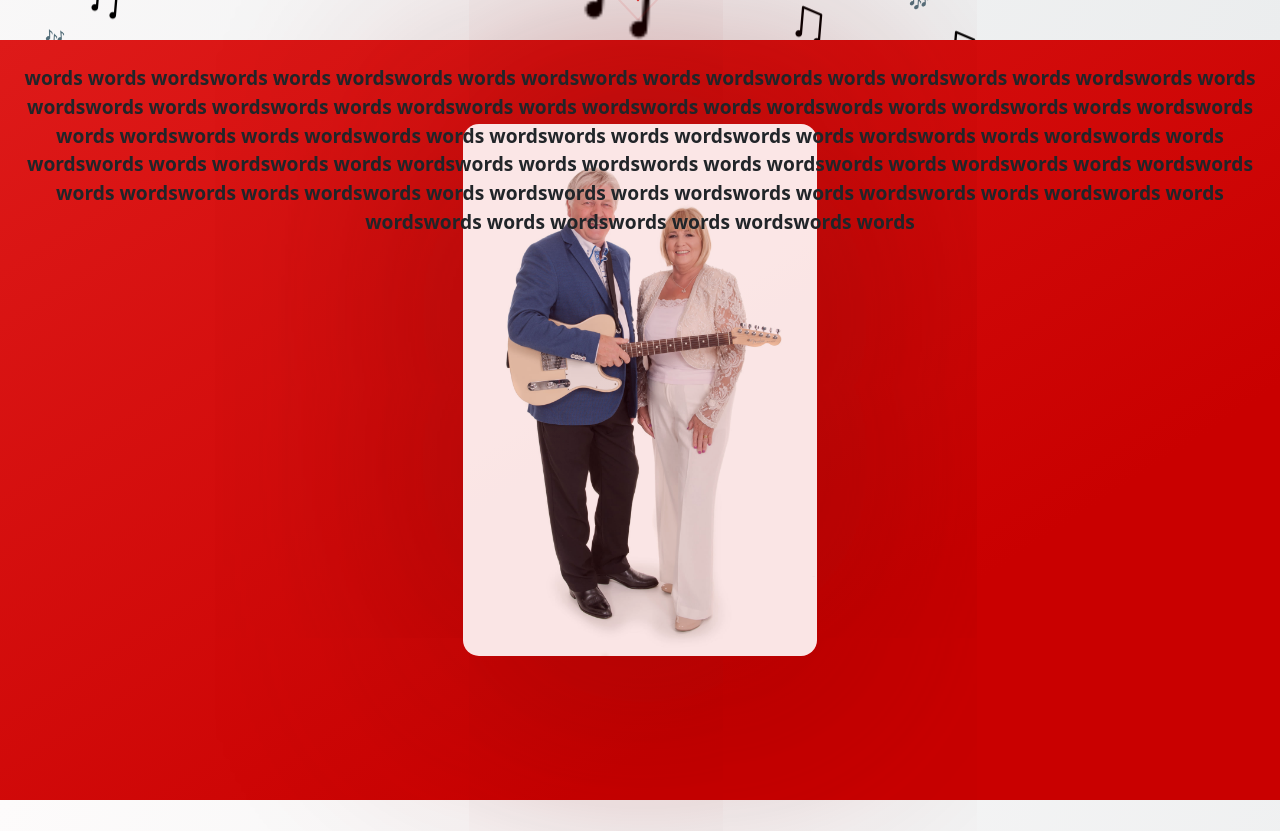
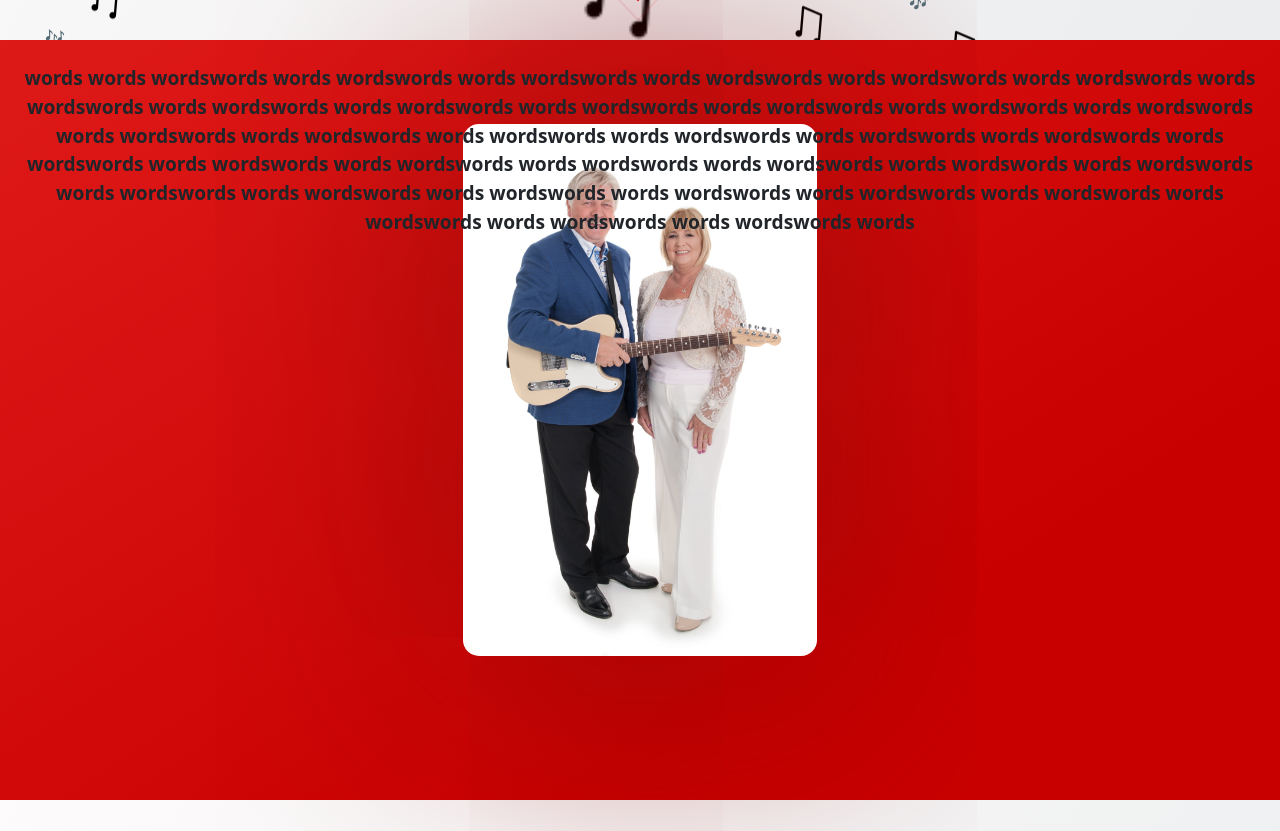
Before and after one commit to BrianButterly/stage2-band-site, a React (Create React App) app: page / in a window 1280 px wide. Shown: the part 760-1591 px from the top of the page. Built offline with nearby package versions, Linux system fonts and the light colour scheme.

Commit message:
quick fix on image

```diff
--- a/src/App.css
+++ b/src/App.css
@@ -54,7 +54,6 @@ img.react-reveal.band {
   height: 80vh;
   border-radius: 1rem;
   height: 70%;
-  opacity: 0.9 !important;
   box-shadow: 3px 3px 500px 10px #8b0707;
 }
 
```
